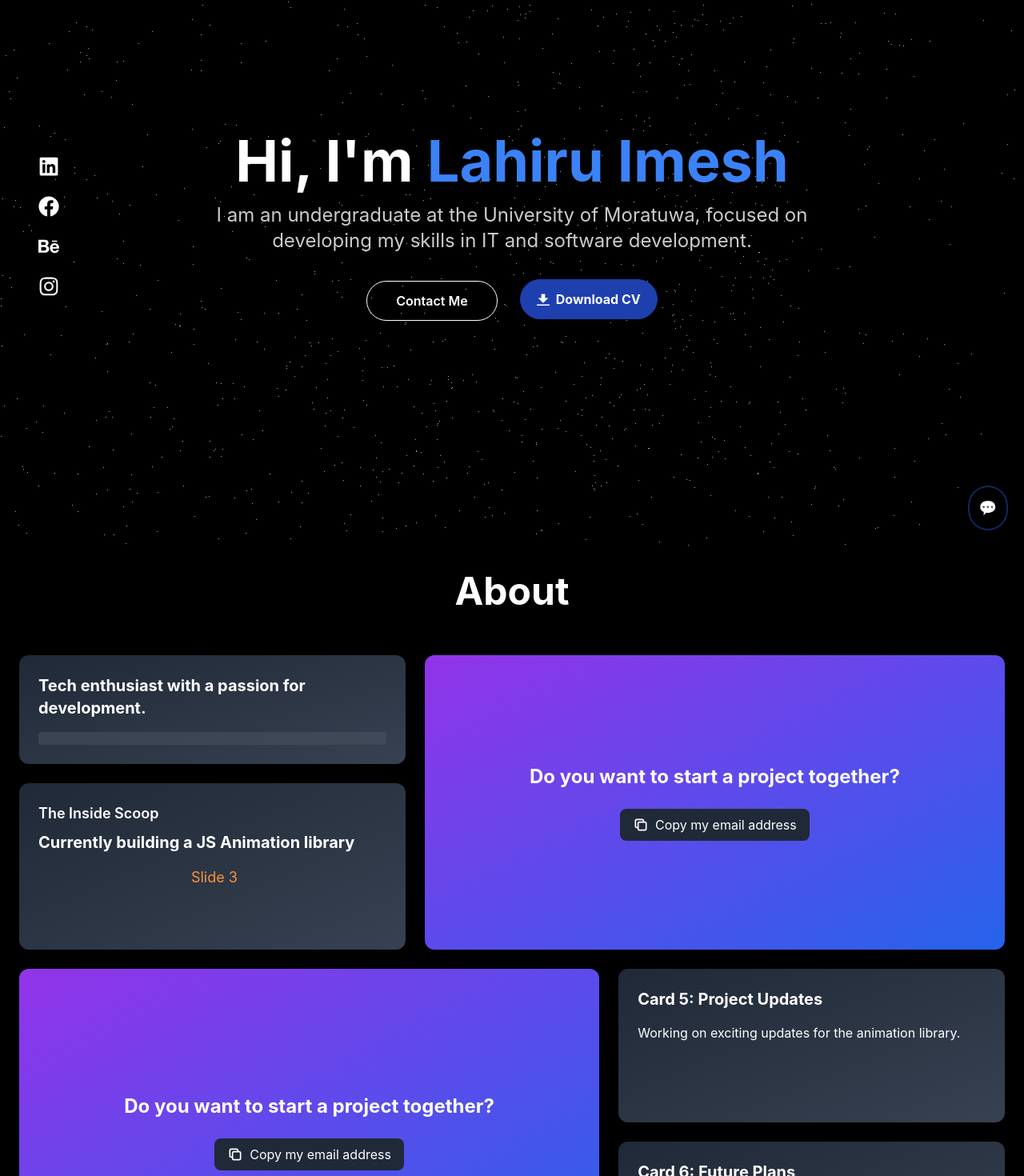
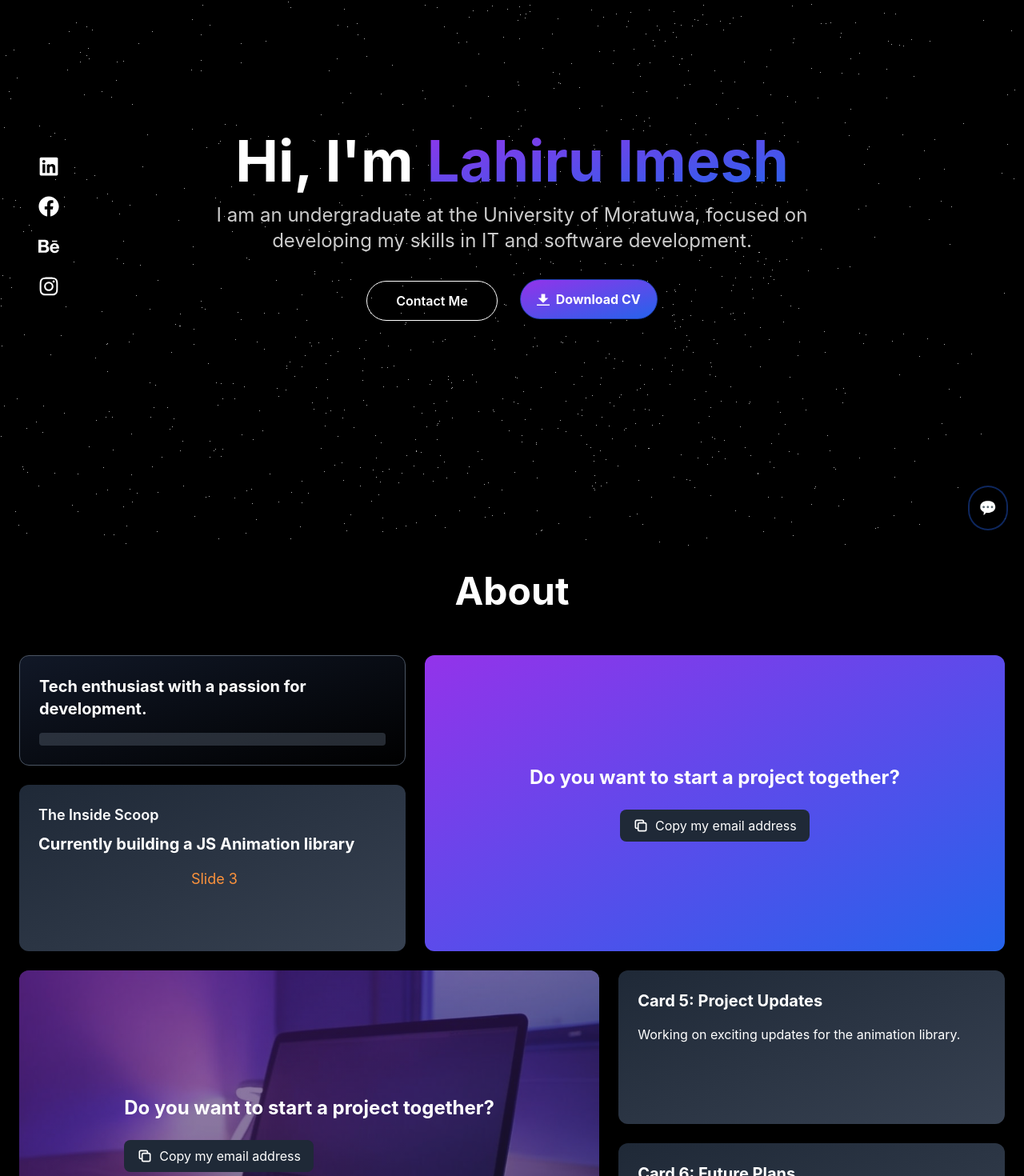
Before and after one commit to lahiruimesh/My-Portfolio-V2, a React (Create React App) app: page / in a window 1280 px wide. Shown: the part 117-1587 px from the top of the page at 80% size. Built offline with nearby package versions, Linux system fonts and the light colour scheme.

Commit message:
Change Styles - About.js - add background image for card 4

```diff
--- a/src/Components/About.js
+++ b/src/Components/About.js
@@ -1,4 +1,5 @@
 import React, { useState, useEffect } from 'react';
+import image1 from '../Assets/image2.jpg';
 
 const About = () => {
   // State to manage the current slide
@@ -24,7 +25,7 @@ const About = () => {
           {/* Left Section: Card 1 and Card 3 */}
           <div className="flex flex-col gap-6 w-full md:w-2/5">
             {/* Card 1 */}
-            <div className="bg-gradient-to-br from-gray-800 to-gray-700 rounded-xl p-6 shadow-lg h-38">
+            <div className="bg-gradient-to-br from-gray-900 to-gray rounded-xl border border-gray-600 p-6 shadow-lg h-38">
               <h2 className="text-xl font-bold">Tech enthusiast with a passion for development.</h2>
               <div className="h-4 bg-gray-600 rounded mt-4 opacity-50"></div>
             </div>
@@ -76,7 +77,20 @@ const About = () => {
         {/* Second Row: Card 4 (left), Card 5 and Card 6 (right) */}
         <div className="flex flex-col md:flex-row gap-6">
           {/* Left Section: Card 4 */}
-          <div className="bg-gradient-to-br from-purple-600 to-blue-600 rounded-xl p-6 shadow-lg flex flex-col items-center justify-center w-full md:w-3/5 h-100">
+          <div
+            className="rounded-xl p-6 shadow-lg flex flex-col items-center justify-center w-full md:w-3/5 h-100 relative overflow-hidden"
+            style={{
+              backgroundImage: `url(${image1})`,
+              backgroundSize: 'cover',
+              backgroundPosition: 'center',
+              backgroundRepeat: 'no-repeat'
+            }}
+          >
+            {/* Gradient overlay */}
+            <div className="absolute inset-0 bg-black bg-gradient-to-br from-purple-900 to-gray-900 opacity-60"></div>
+
+            {/* Content */}
+            <div className="relative z-10">
               <h2 className="text-2xl font-bold text-center">Do you want to start a project together?</h2>
               <button className="mt-6 bg-gray-800 text-white px-4 py-2 rounded-lg flex items-center space-x-2 hover:bg-gray-700 transition">
                 <svg className="w-5 h-5" fill="none" stroke="currentColor" viewBox="0 0 24 24" xmlns="http://www.w3.org/2000/svg">
@@ -89,6 +103,7 @@ const About = () => {
                 </svg>
                 <span>Copy my email address</span>
               </button>
+            </div>
           </div>
 
           {/* Right Section: Card 5 and Card 6 */}
--- a/src/Components/Hero.js
+++ b/src/Components/Hero.js
@@ -34,16 +34,16 @@ const Hero = () => {
       </div>
 
       <div className="text-center relative z-10">
-        <h1 className="text-7xl font-bold">Hi, I'm <span className="text-blue-500">Lahiru Imesh</span></h1>
+        <h1 className="text-7xl font-bold">Hi, I'm <span className="text-7xl font-bold bg-gradient-to-br from-purple-600 to-blue-600 text-transparent bg-clip-text">Lahiru Imesh</span></h1>
         <p className="text-2xl mt-4 text-purple opacity-80">I am an undergraduate at the University of Moratuwa, focused on <br />developing my skills in IT and software development.</p>
 
 
         <div className="space-y-8 space-x-7">
-            <button className="bg-transparent hover:bg-blue-800 text-white font-semibold hover:text-white py-3 px-9 border border-white hover:border-transparent rounded-full transition duration-300">
+            <button className="bg-transparent hover:bg-gradient-to-br from-purple-600 to-blue-600 text-white font-semibold hover:text-white py-3 px-9 border border-white hover:border-transparent rounded-full transition duration-300">
             <a href="#contact">Contact Me</a>
             </button>
 
-            <button className="bg-blue-800 hover:bg-transparent text-white font-bold py-3 px-5 rounded inline-flex items-center space-x-2 transition duration-300 border rounded-full border-blue-800 hover:border-white">
+            <button className="bg-gradient-to-br from-purple-600 to-blue-600 hover:bg-transparent text-white font-bold py-3 px-5 rounded inline-flex items-center space-x-2 transition duration-300 border rounded-full border-blue-800 hover:border-white">
               <svg className="fill-current w-4 h-4" xmlns="http://www.w3.org/2000/svg" viewBox="0 0 20 20">
                 <path d="M13 8V2H7v6H2l8 8 8-8h-5zM0 18h20v2H0v-2z"/>
               </svg>
```
Also changed, not shown: src/Assets/image1.jpg (added), src/Assets/image2.jpg (added). Lines whose indentation alone changed are shown as unchanged.
